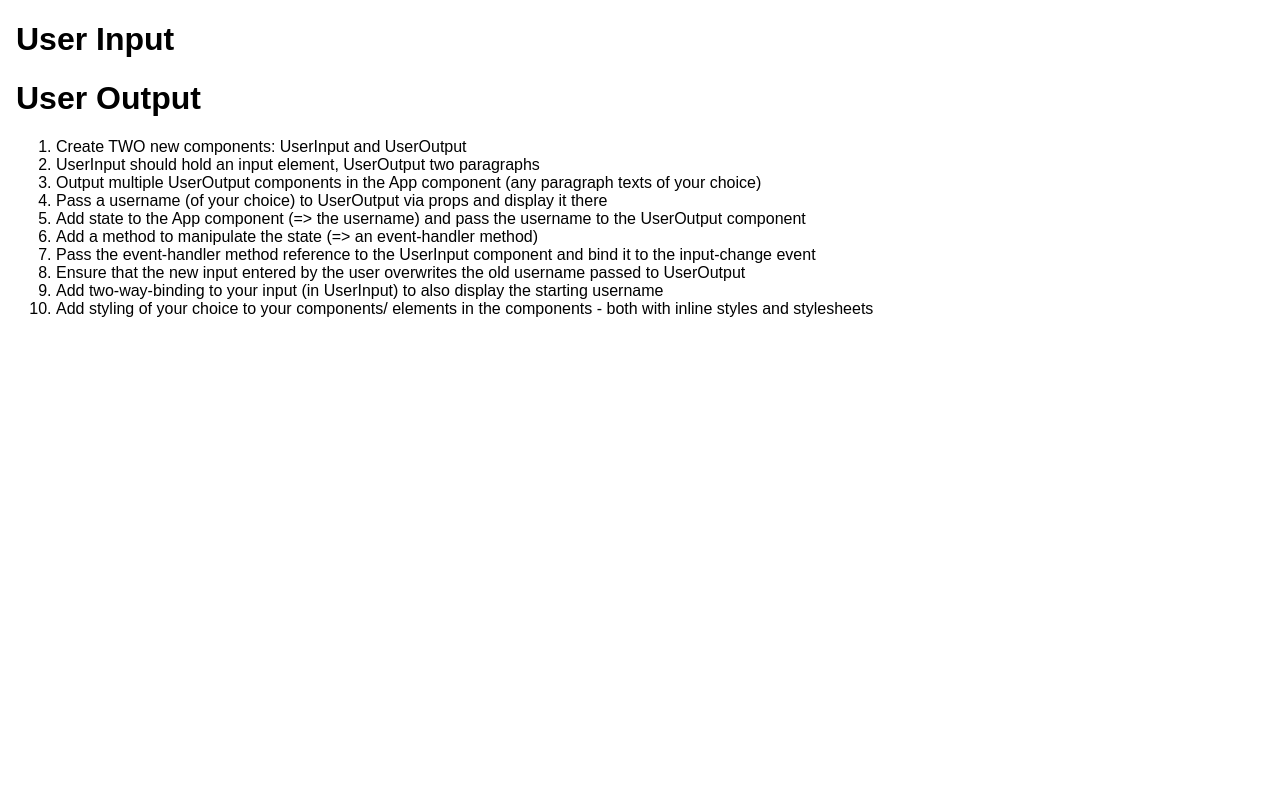
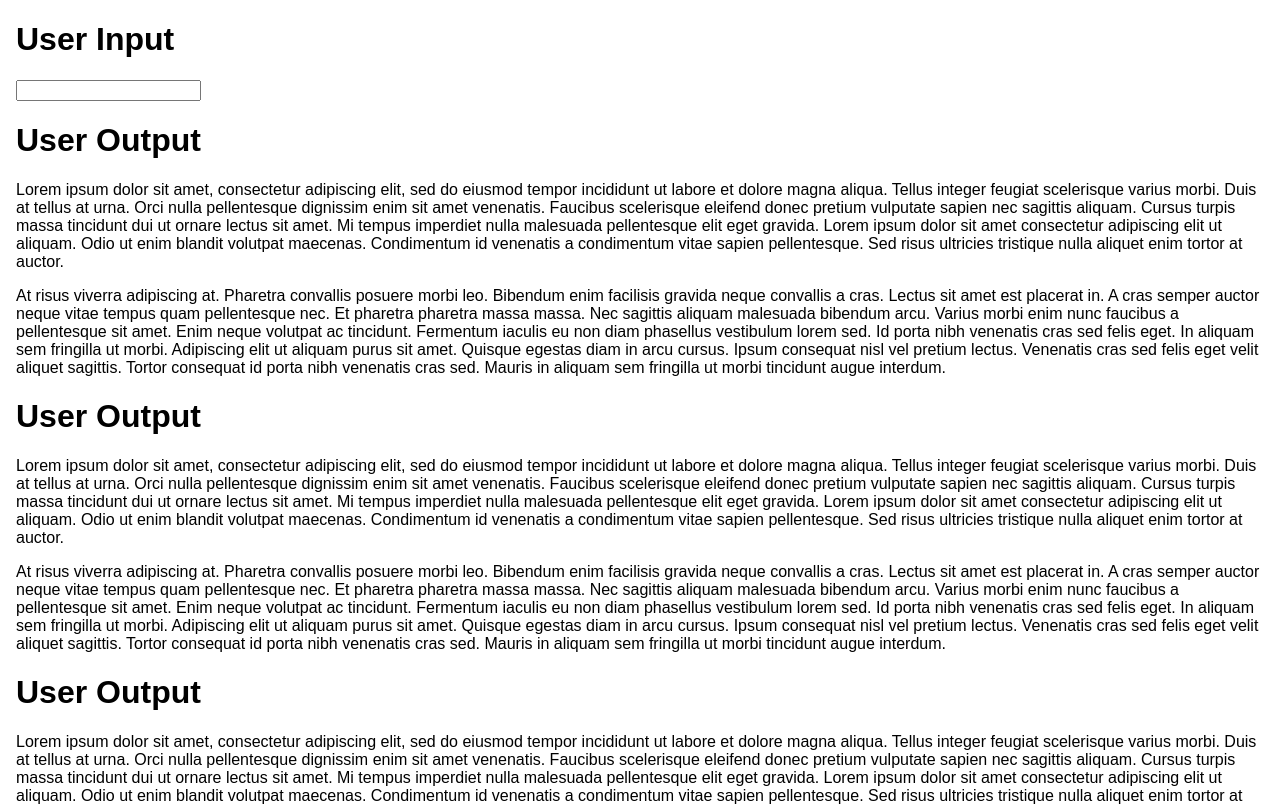
Before and after one commit to ssheaks/react-base-syntax-exercise, a React (Create React App) app: page / in a window 1280 px wide. Shown: the top 806 px of the page. Built offline with nearby package versions, Linux system fonts and the light colour scheme.

Commit message:
add input and <p> to components

```diff
--- a/src/App.js
+++ b/src/App.js
@@ -9,6 +9,10 @@
     return (
       <div className="App">
         <UserInput />
+        <UserOutput />
+        <UserOutput />
+        <UserOutput />
+        <UserOutput />
         <UserOutput />
         <ol>
           <li>Create TWO new components: UserInput and UserOutput</li>
--- a/src/UserInput/UserInput.js
+++ b/src/UserInput/UserInput.js
@@ -4,6 +4,7 @@
     return(
     <div className='userInput'>
         <h1>User Input</h1>
+        <input type='text' />
     </div>
     )
 }
--- a/src/UserOutput/UserOutput.js
+++ b/src/UserOutput/UserOutput.js
@@ -4,6 +4,8 @@
     return(
         <div className='userOutput'>
             <h1>User Output</h1>
+            <p>Lorem ipsum dolor sit amet, consectetur adipiscing elit, sed do eiusmod tempor incididunt ut labore et dolore magna aliqua. Tellus integer feugiat scelerisque varius morbi. Duis at tellus at urna. Orci nulla pellentesque dignissim enim sit amet venenatis. Faucibus scelerisque eleifend donec pretium vulputate sapien nec sagittis aliquam. Cursus turpis massa tincidunt dui ut ornare lectus sit amet. Mi tempus imperdiet nulla malesuada pellentesque elit eget gravida. Lorem ipsum dolor sit amet consectetur adipiscing elit ut aliquam. Odio ut enim blandit volutpat maecenas. Condimentum id venenatis a condimentum vitae sapien pellentesque. Sed risus ultricies tristique nulla aliquet enim tortor at auctor.</p>
+            <p>At risus viverra adipiscing at. Pharetra convallis posuere morbi leo. Bibendum enim facilisis gravida neque convallis a cras. Lectus sit amet est placerat in. A cras semper auctor neque vitae tempus quam pellentesque nec. Et pharetra pharetra massa massa. Nec sagittis aliquam malesuada bibendum arcu. Varius morbi enim nunc faucibus a pellentesque sit amet. Enim neque volutpat ac tincidunt. Fermentum iaculis eu non diam phasellus vestibulum lorem sed. Id porta nibh venenatis cras sed felis eget. In aliquam sem fringilla ut morbi. Adipiscing elit ut aliquam purus sit amet. Quisque egestas diam in arcu cursus. Ipsum consequat nisl vel pretium lectus. Venenatis cras sed felis eget velit aliquet sagittis. Tortor consequat id porta nibh venenatis cras sed. Mauris in aliquam sem fringilla ut morbi tincidunt augue interdum.</p>
         </div>
     )
 }
```
